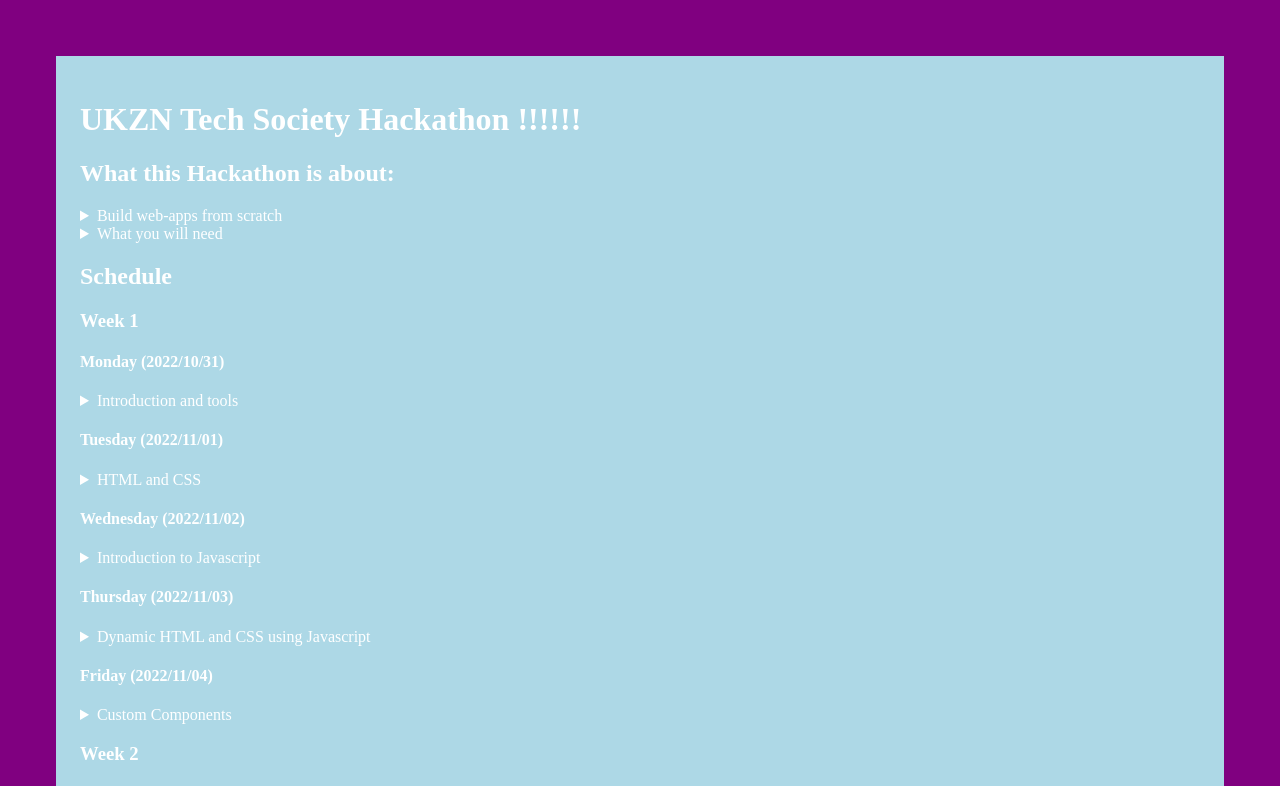
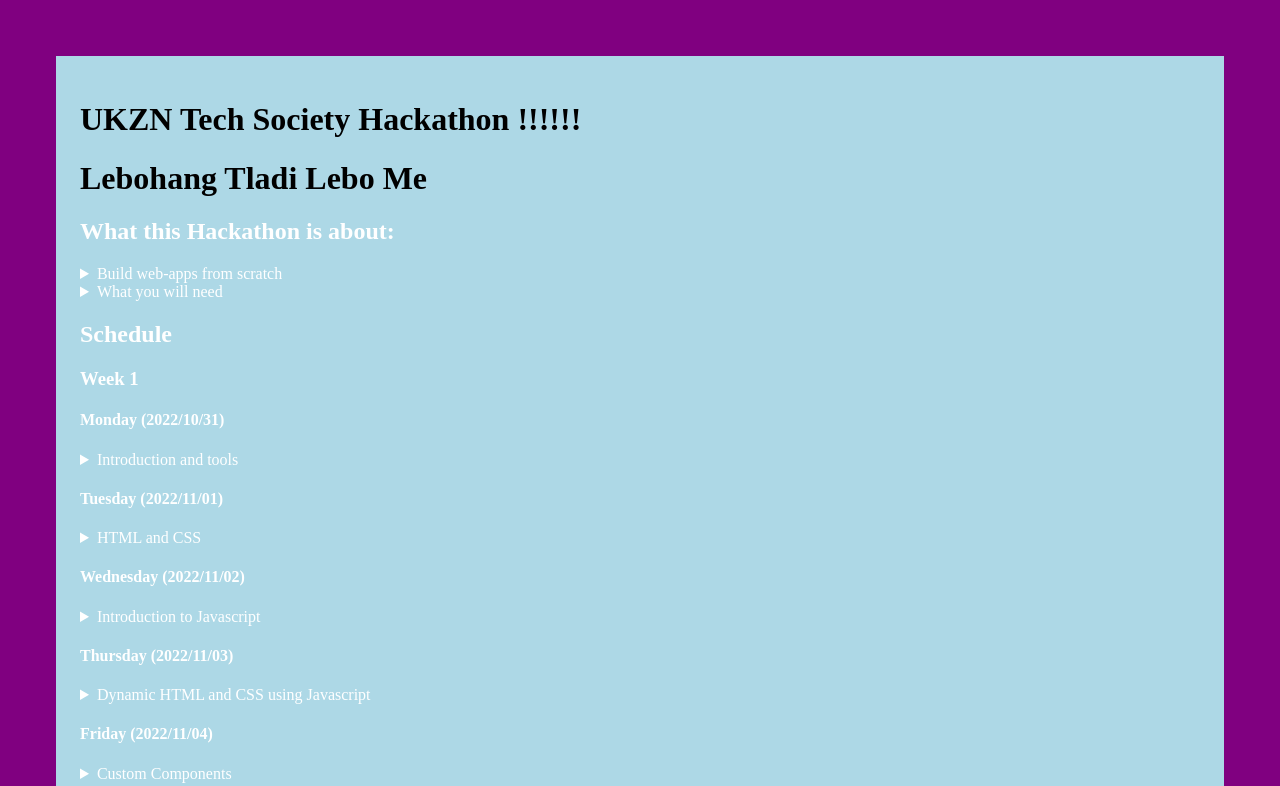
Before and after one commit to TladiL/docs, a plain HTML site: page index.html in a window 1280 px wide. Shown: the top 786 px of the page. Drawn offline with Linux system fonts and the light colour scheme.

Commit message:
This is commitment

```diff
--- a/index.html
+++ b/index.html
@@ -8,6 +8,7 @@
 <body>
 <header>
   <h1>UKZN Tech Society Hackathon !!!!!!</h1>
+  <h1>Lebohang Tladi Lebo Me</h1>
 </header>
 <aside>
   <h2>What this Hackathon is about:</h2>
--- a/styles.css
+++ b/styles.css
@@ -9,6 +9,10 @@ body {
   color: white;
 }
 
+h1 {
+  color: black;
+}
+
 .red {
   color: red;
 }
```
